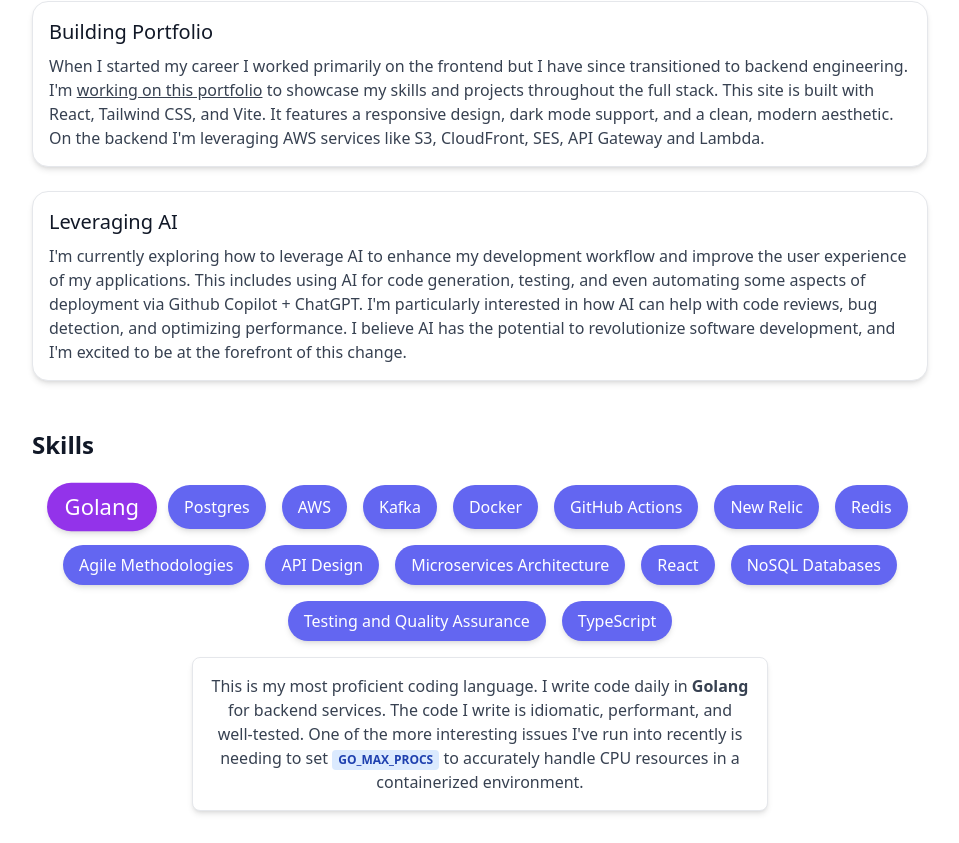
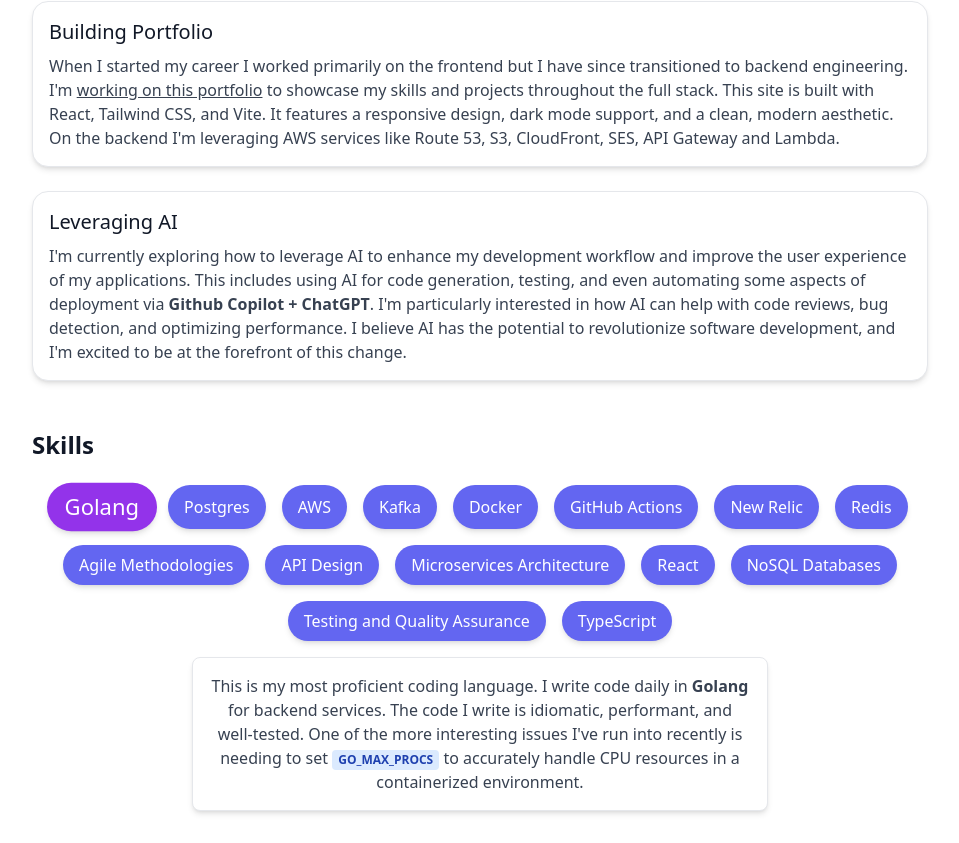
Before and after one commit to sh3r4rd/sh3r4rd.com, a React (Vite) app: page / in a window 1280 px wide. Shown: the part 1061-1904 px from the top of the page, without its empty margins (160-1119 px from the left). Built offline with nearby package versions, Linux system fonts and the light colour scheme.

Commit message:
update copy

```diff
--- a/src/App.jsx
+++ b/src/App.jsx
@@ -140,7 +140,7 @@ function HomePage() {
                 <h3 className="text-xl font-medium">Building Portfolio</h3>
                 <p className="text-gray-700 dark:text-gray-300 mt-2">
                   When I started my career I worked primarily on the frontend but I have since transitioned to backend engineering. I'm <a href="https://github.com/sh3r4rd/sh3r4rd.com" target="_blank" rel="noopener noreferrer">working on this portfolio</a> to showcase my skills and projects throughout the full stack.
-                  This site is built with React, Tailwind CSS, and Vite. It features a responsive design, dark mode support, and a clean, modern aesthetic. On the backend I'm leveraging AWS services like S3, CloudFront, SES, API Gateway and Lambda.
+                  This site is built with React, Tailwind CSS, and Vite. It features a responsive design, dark mode support, and a clean, modern aesthetic. On the backend I'm leveraging AWS services like Route 53, S3, CloudFront, SES, API Gateway and Lambda.
                 </p>
               </CardContent>
             </Card>
@@ -148,7 +148,7 @@ function HomePage() {
               <CardContent className="p-4">
                 <h3 className="text-xl font-medium">Leveraging AI</h3>
                 <p className="text-gray-700 dark:text-gray-300 mt-2">
-                  I'm currently exploring how to leverage AI to enhance my development workflow and improve the user experience of my applications. This includes using AI for code generation, testing, and even automating some aspects of deployment via Github Copilot + ChatGPT.
+                  I'm currently exploring how to leverage AI to enhance my development workflow and improve the user experience of my applications. This includes using AI for code generation, testing, and even automating some aspects of deployment via <span className="font-semibold dark:text-white">Github Copilot + ChatGPT</span>.
                   I'm particularly interested in how AI can help with code reviews, bug detection, and optimizing performance. I believe AI has the potential to revolutionize software development, and I'm excited to be at the forefront of this change.
                 </p>
               </CardContent>
```
